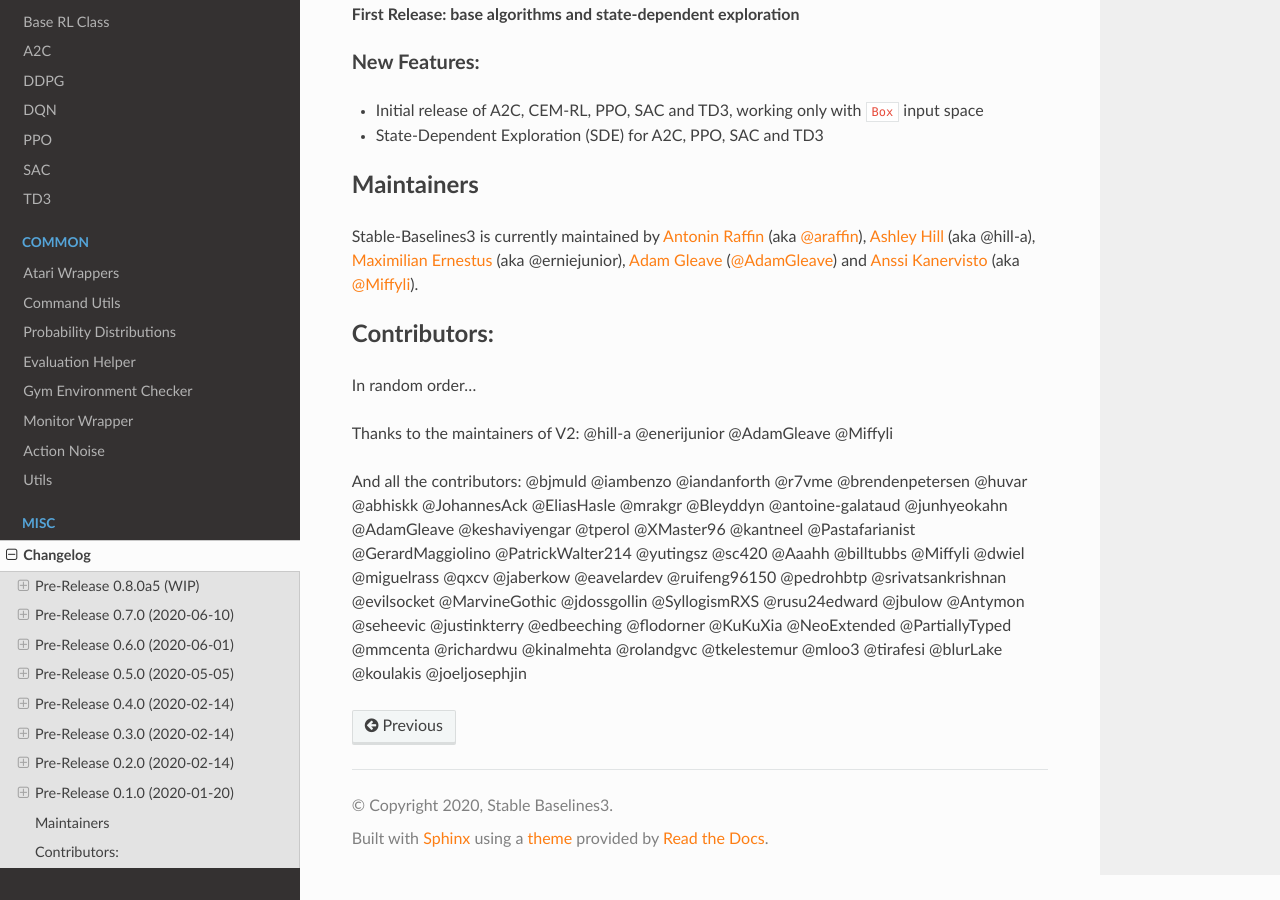
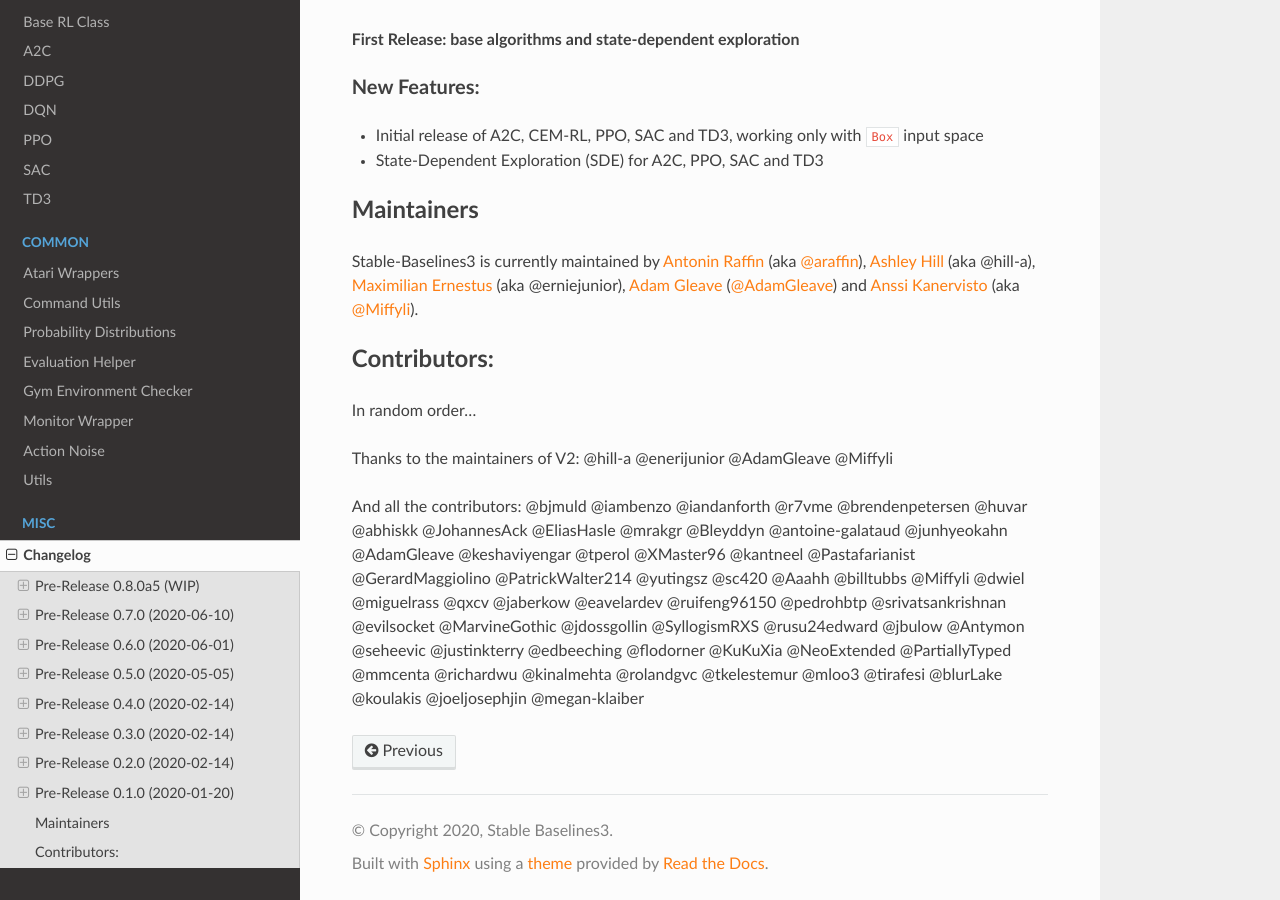
Before and after one commit to DLR-RM/stable-baselines3, a Sphinx documentation site: the page built from docs/misc/changelog.rst, in a window 1280 px wide and 900 px high, scrolled down 7542 px. Built offline with Sphinx 7.4.7 and the Read the Docs theme 2.0.0, drawn with Linux system fonts in a browser that asks for light colours; pages that are not in the unit, such as notebooks, are missing from menus; some of the changed text lies outside the part shown.

Commit message:
Updated changelog.

```diff
--- a/docs/misc/changelog.rst
+++ b/docs/misc/changelog.rst
@@ -25,6 +25,7 @@
 - Refactored opening paths for saving and loading to use strings, pathlib or io.BufferedIOBase (@PartiallyTyped)
 - Added ``DDPG`` algorithm as a special case of ``TD3``.
 - Introduced ``BaseModel`` abstract parent for ``BasePolicy``, which critics inherit from.
+- Added Hindsight Experience Replay ``HER``. (@megan-klaiber)
 
 Bug Fixes:
 ^^^^^^^^^^
@@ -355,4 +356,4 @@
 @Miffyli @dwiel @miguelrass @qxcv @jaberkow @eavelardev @ruifeng96150 @pedrohbtp @srivatsankrishnan @evilsocket
 @MarvineGothic @jdossgollin @SyllogismRXS @rusu24edward @jbulow @Antymon @seheevic @justinkterry @edbeeching
 @flodorner @KuKuXia @NeoExtended @PartiallyTyped @mmcenta @richardwu @kinalmehta @rolandgvc @tkelestemur @mloo3
-@tirafesi @blurLake @koulakis @joeljosephjin
+@tirafesi @blurLake @koulakis @joeljosephjin @megan-klaiber
```
